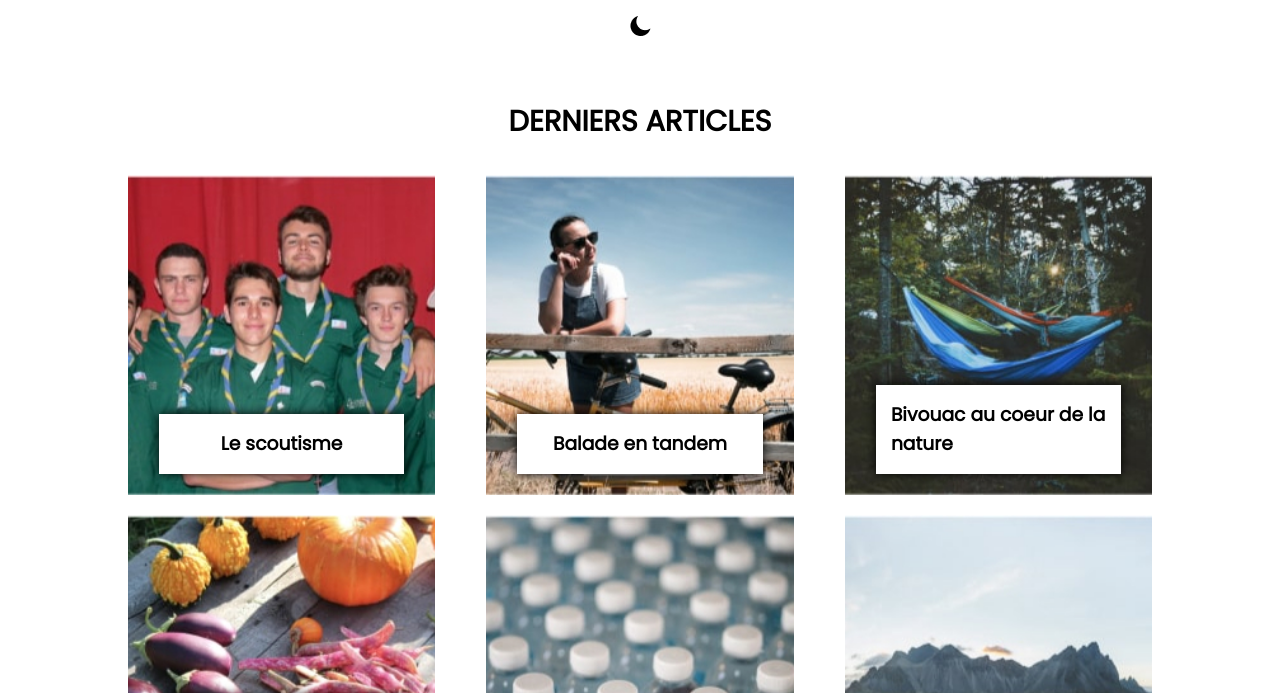
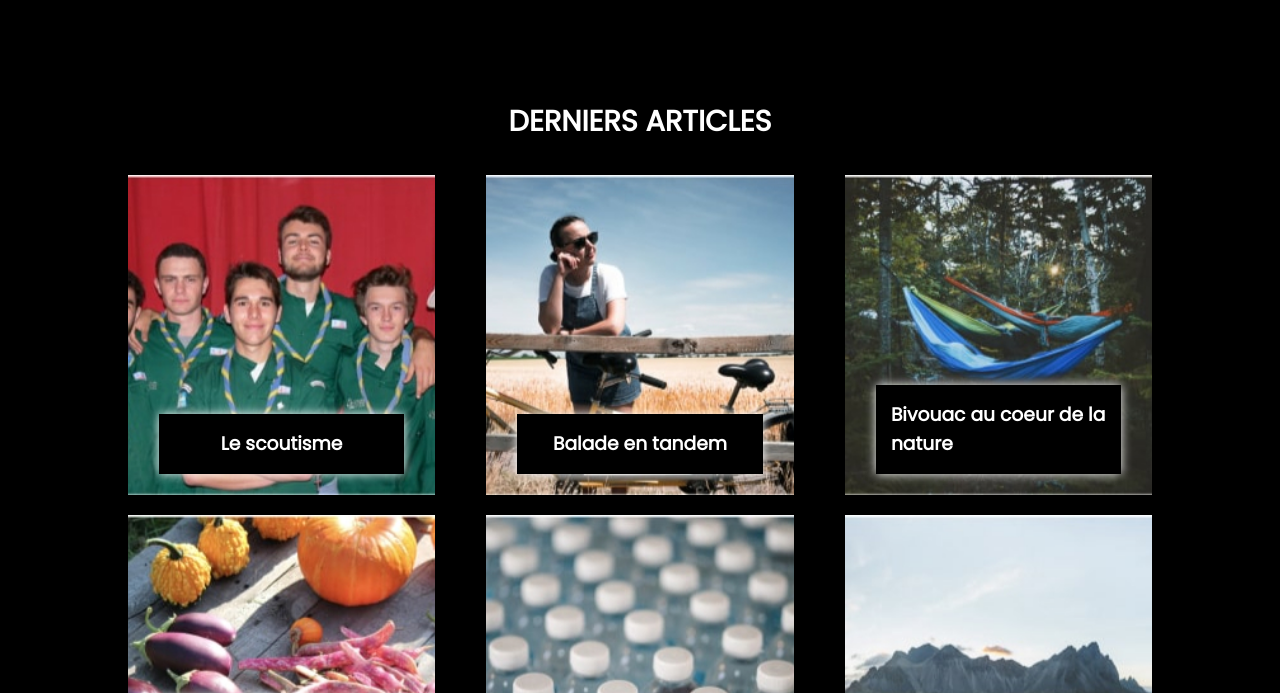
Before and after one commit to ArthurBarre/seo-scouting, a website built with Parcel: page src/index.html in a window 1280 px wide. Both pictures are taken after a click on the element 640 px from the left and 106 px from the top of the page. Shown: the part 80-773 px from the top of the page. Built offline with nearby package versions, Linux system fonts and the light colour scheme.

Commit message:
finish darkmode

```diff
--- a/src/assets/main.js
+++ b/src/assets/main.js
@@ -1,12 +1,25 @@
-// const darkmodeBtn = document.querySelector('#darkmode');
+const darkmodeBtn = document.querySelector('#darkmode');
+const divs = document.querySelectorAll('#thumbnail')
+const link =  document.querySelector('#link-thumbnail');
 
-// const body =  document.querySelector('#body');
-// darkmodeBtn.addEventListener('click',()=>{
-//   // if(body.className !== 'toggle-isClicked'){
-//   //   body.className = 'toggle-isClicked'
-//   // } else {
-//   //   body.className = ''
-//   // }
 
-// })
-// console.log(darkmodeBtn)
+
+console.log(divs)
+const body =  document.querySelector('#body');
+darkmodeBtn.addEventListener('click', () => {
+  if(body.className !== 'toggle-isClicked'){
+    body.className = 'toggle-isClicked';
+  divs.forEach(div => {
+    div.className = 'toggle-isClicked'
+  });
+  link.style.color = 'white';
+  } else {
+    body.className = '';
+  divs.forEach(div => {
+    div.className = ''
+  });
+  link.style.color = 'black';
+  }
+
+})
+console.log(darkmodeBtn)
--- a/src/assets/style.scss
+++ b/src/assets/style.scss
@@ -11,6 +11,8 @@ a{
 
 $primary-color: #2c9c59;
 $secondary-color: #045434;
+$light: #fff;
+$dark: #000;
 
 @mixin flexbox($direction, $justify, $align) {
   display: flex;
@@ -118,7 +120,7 @@ header {
     }
 
 
-    a,div {
+    div {
       width: 80%;
       padding: 5%;
       background-color: white;
@@ -156,3 +158,13 @@ footer {
   color:grey;
   padding: 5%;
 }
+
+body, #thumbnail {
+  background-color: $light;
+  color: $dark;
+
+  &.toggle-isClicked{
+    background-color: $dark;
+    color: $light;
+  }
+}
--- a/src/index.html
+++ b/src/index.html
@@ -26,13 +26,15 @@
   <section class='articles'>
 
     <article class="article--scout">
-      <a href="article.html">
-        <h3>Le scoutisme</h3>
-      </a>
-    </article>
+      <div id='thumbnail'>
+        <a href="article.html">
+          <h3 id='link-thumbnail'>Le scoutisme</h3>
+        </a>
+        </div>
+      </article>
 
     <article class="article--tandem">
-      <div>
+      <div id='thumbnail'>
         <h3>
           Balade en tandem
         </h3>
@@ -40,7 +42,7 @@
     </article>
 
     <article class="article--bivouac">
-      <div>
+      <div id='thumbnail'>
         <h3>
           Bivouac au coeur de la nature
         </h3>
@@ -48,7 +50,7 @@
     </article>
 
     <article class="article--garden">
-      <div>
+      <div id='thumbnail'>
         <h3>
           La permaculture - le potager collaboratif et intelligent
         </h3>
@@ -56,7 +58,7 @@
     </article>
 
     <article class="article--plastic">
-      <div>
+      <div id='thumbnail'>
         <h3>
           Le plastique - un désastre écologique
         </h3>
@@ -64,13 +66,12 @@
     </article>
 
     <article class="article--iceland">
-      <div>
+      <div id='thumbnail'>
         <h3>
           Mon voyage en Islande
         </h3>
       </div>
     </article>
-
   </section>
 
   <div class='button'>
```
